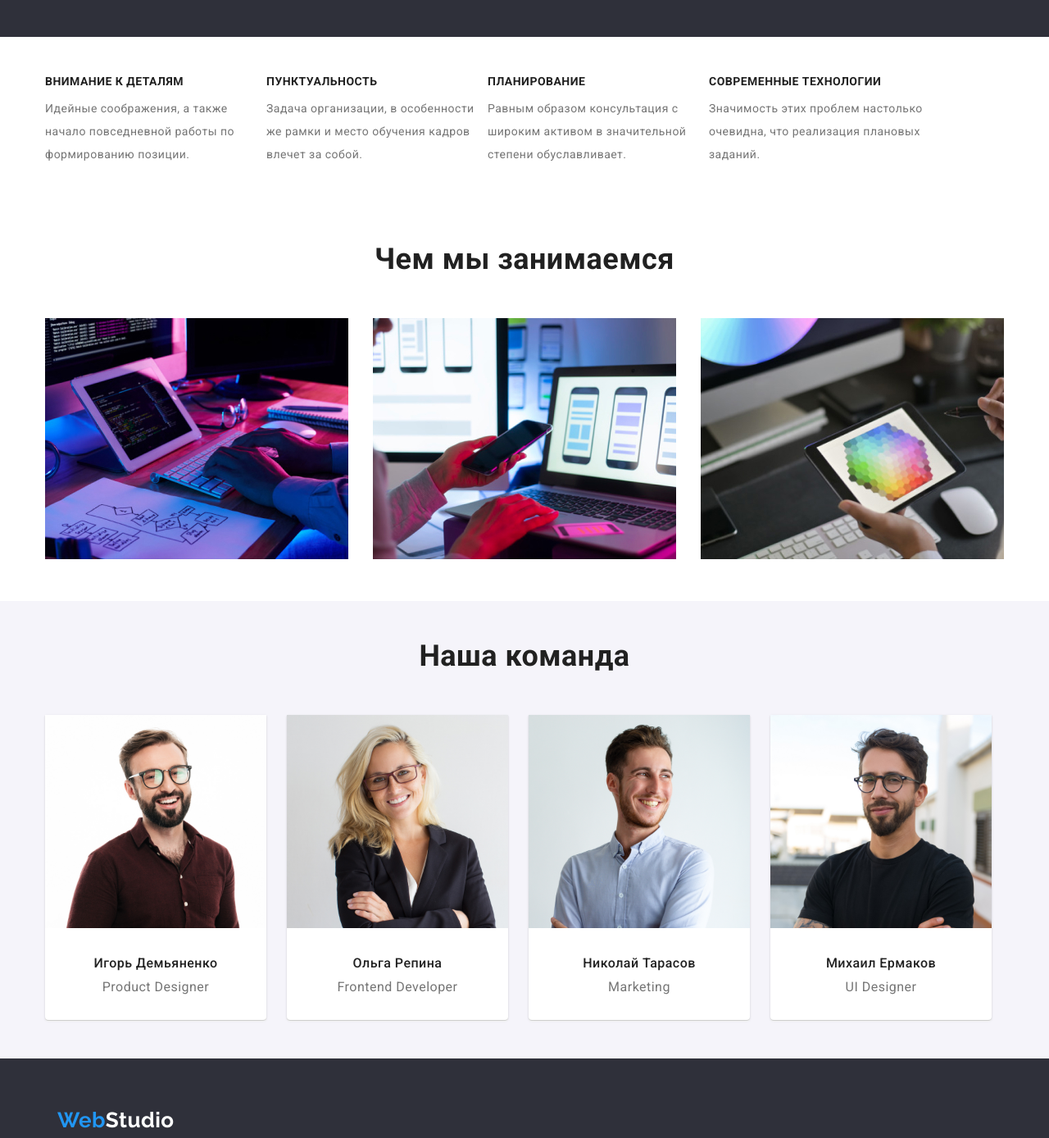
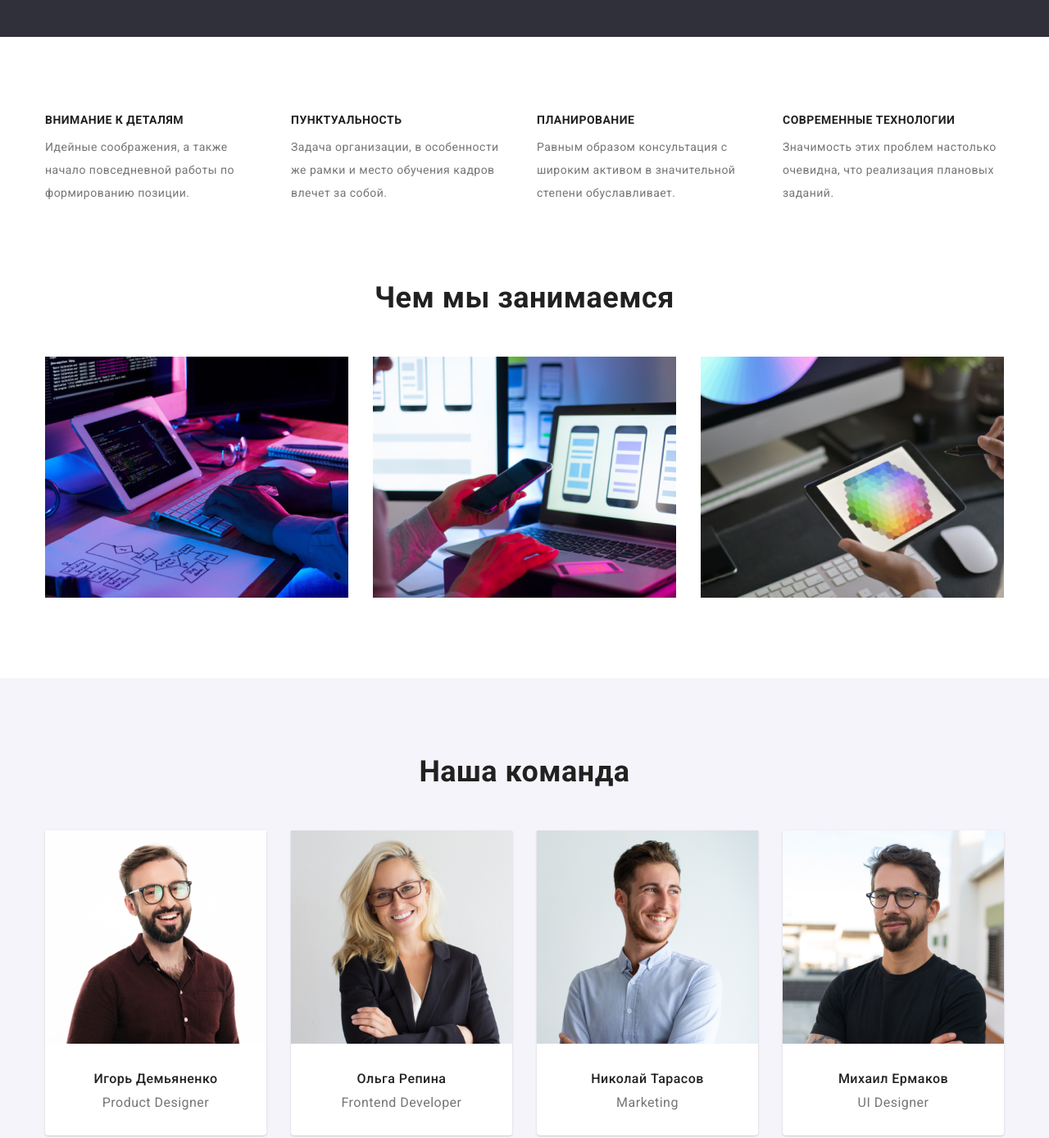
Before and after one commit to MariiaMelychyn/goit-markup-hw-03, a plain HTML site: page index.html in a window 1280 px wide. Shown: the part 660-2048 px from the top of the page at 82% size. Drawn offline with nearby package versions, Linux system fonts and the light colour scheme.

Commit message:
справка секція

```diff
--- a/css/main.css
+++ b/css/main.css
@@ -156,7 +156,12 @@
 
     .features{
        display: flex;
+
     }
+    .features li:nth-child(4n){
+     margin-right: 30px;
+    }
+
 
     .features-title{
        margin-top: 0;
@@ -176,7 +181,14 @@
     font-size: 14px;
     line-height: 2;
     }
+    .item{
+       width: 270px;
+       margin-right: 30px;
+    }
 
+    .features li:nth-child(4n){
+       margin-right: 0;
+    }
     /* section-title */
     .section-title{
     color: var(--title-text-color);
@@ -256,7 +268,7 @@
       background: #FFFFFF;
       border-radius: 0px 0px 4px 4px;
       margin: 0;
-      margin-right: 25px;
+      margin-right: 30px;
       padding: 0;
 
 
@@ -304,16 +316,19 @@
 
 
     .section-comanda{
-      padding-top: 47px;
-       padding-bottom:  47px;
+      padding-top: 94px;
+       padding-bottom:  94px;
       background-color: var(--primary-text-color) ;
     }
     section{
 
-      padding-top: 47px;
-       padding-bottom:  47px;
+      padding-top: 94px;
+       padding-bottom:  94px;
     }
-
+    .section-work{
+      padding-bottom:  94px;
+      padding-top: 0;
+    }
 
 
     /* footer */
--- a/index.html
+++ b/index.html
@@ -65,7 +65,7 @@
             </section>
 
 
-            <section class="section">
+            <section class="section-work">
                 <div class="container-studio">
                  <h2 class="section-title">Чем мы занимаемся</h2>
 
```
